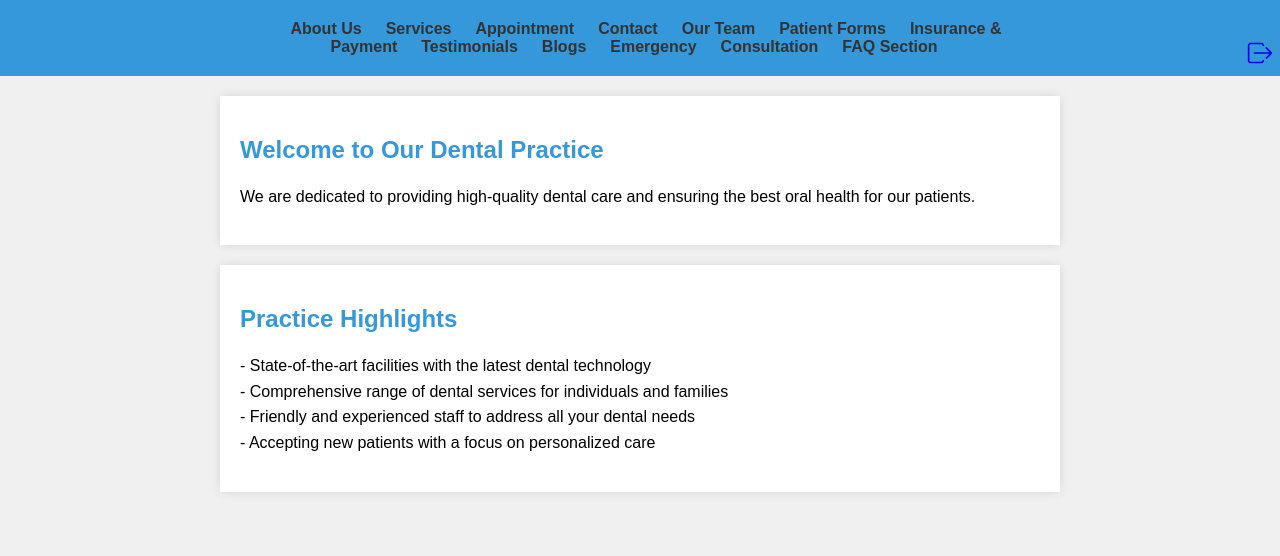
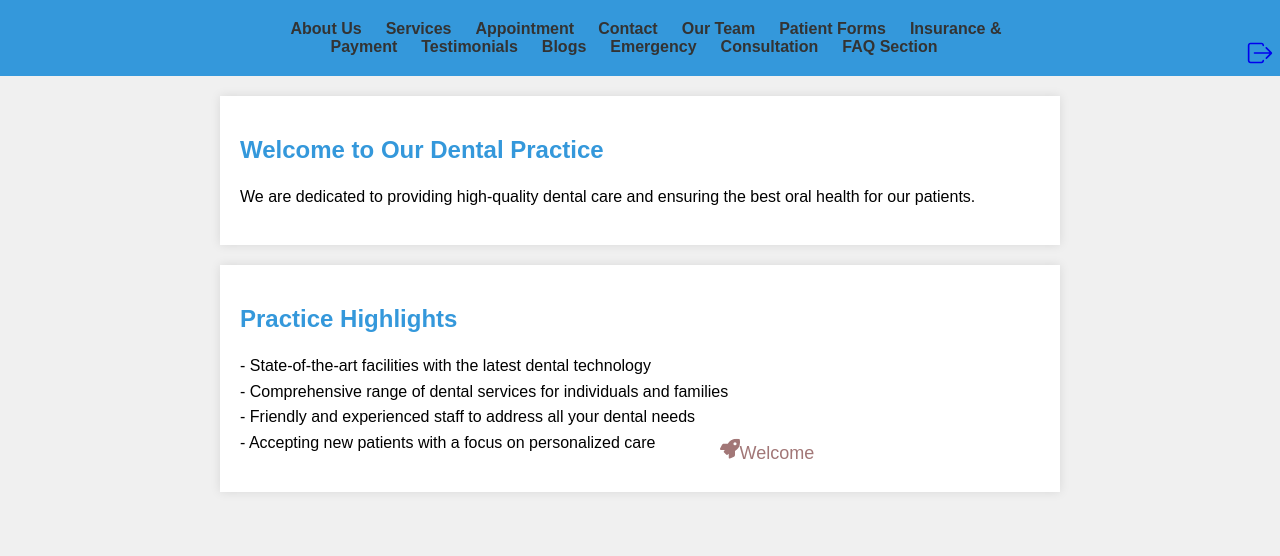
Before and after one commit to Sevda-pro/Dentist-MERN-Stack-App, a React (Create React App) app in the folder frontend/: page /home in a window 1280 px wide. Shown: the top 556 px of the page. Built offline with nearby package versions, Linux system fonts and the light colour scheme.

Commit message:
animation added in home page

```diff
--- a/frontend/src/components/home/home.css
+++ b/frontend/src/components/home/home.css
@@ -5,10 +5,80 @@
   padding: 8px 12px;
 
 }
+
 .navlinkclass:hover {
   color: #ddd;
 }
-  .logologoutbtn{
+
+.logologoutbtn {
   position: absolute;
   right: 5px;
 }
+
+.welcome-animation {
+  position: fixed;
+  top: 50%;
+  font-size: large;
+  left: -5%;
+  padding: 20px;
+  color: #a27777;
+  animation: zigzag 10s ease-in-out forwards;
+  animation-iteration-count: 1;
+}
+
+@keyframes zigzag {
+  0% {
+    left: -5%;
+    transform: translateY(-10%);
+  }
+
+  10% {
+    left: 10%;
+    transform: translateY(10%);
+  }
+
+  20% {
+    left: 20%;
+    transform: translateY(-10%);
+  }
+
+  30% {
+    left: 30%;
+    transform: translateY(10%);
+  }
+
+  40% {
+    left: 40%;
+    transform: translateY(-10%);
+  }
+
+  50% {
+    left: 50%;
+    transform: translateY(10%);
+  }
+
+  60% {
+    left: 60%;
+    transform: translateY(-10%);
+  }
+
+  70% {
+    left: 70%;
+    transform: translateY(10%);
+  }
+
+  80% {
+    left: 80%;
+    transform: translateY(-10%);
+  }
+
+  90% {
+    left: 90%;
+    transform: translateY(10%);
+  }
+
+  100% {
+    left: 100%;
+    transform: translateY(-10%);
+  }
+}
--- a/frontend/src/components/home/home.js
+++ b/frontend/src/components/home/home.js
@@ -2,15 +2,18 @@ import { BrowserRouter as Router, Route, Routes, NavLink, useNavigate } from 're
 import axios from 'axios';
 import './home.css'
 import { IoIosLogOut } from "react-icons/io";
-
+import { useEffect, useState } from 'react';
+import { FaRocket } from "react-icons/fa";
 export default function Home() {
   const navigate=useNavigate();
+  const [loggedIn,setLoggedIn]=useState(true)
   const handlelogoutbtn=async(e)=>{
     e.preventDefault();
      localStorage.clear();
      navigate('/login')
   }
     return (<div>
+
         <header>
 
       <NavLink to="/aboutus" className="navlinkclass">
@@ -53,6 +56,11 @@ export default function Home() {
       <IoIosLogOut size={30}/>
       </NavLink>
     </header>
+    {loggedIn && (
+            <div className="welcome-animation">
+                <p><FaRocket size={20} />Welcome</p>
+            </div>
+        )}
         <section>
             <h2>Welcome to Our Dental Practice</h2>
             <p>
```
Lines whose indentation alone changed are shown as unchanged.
